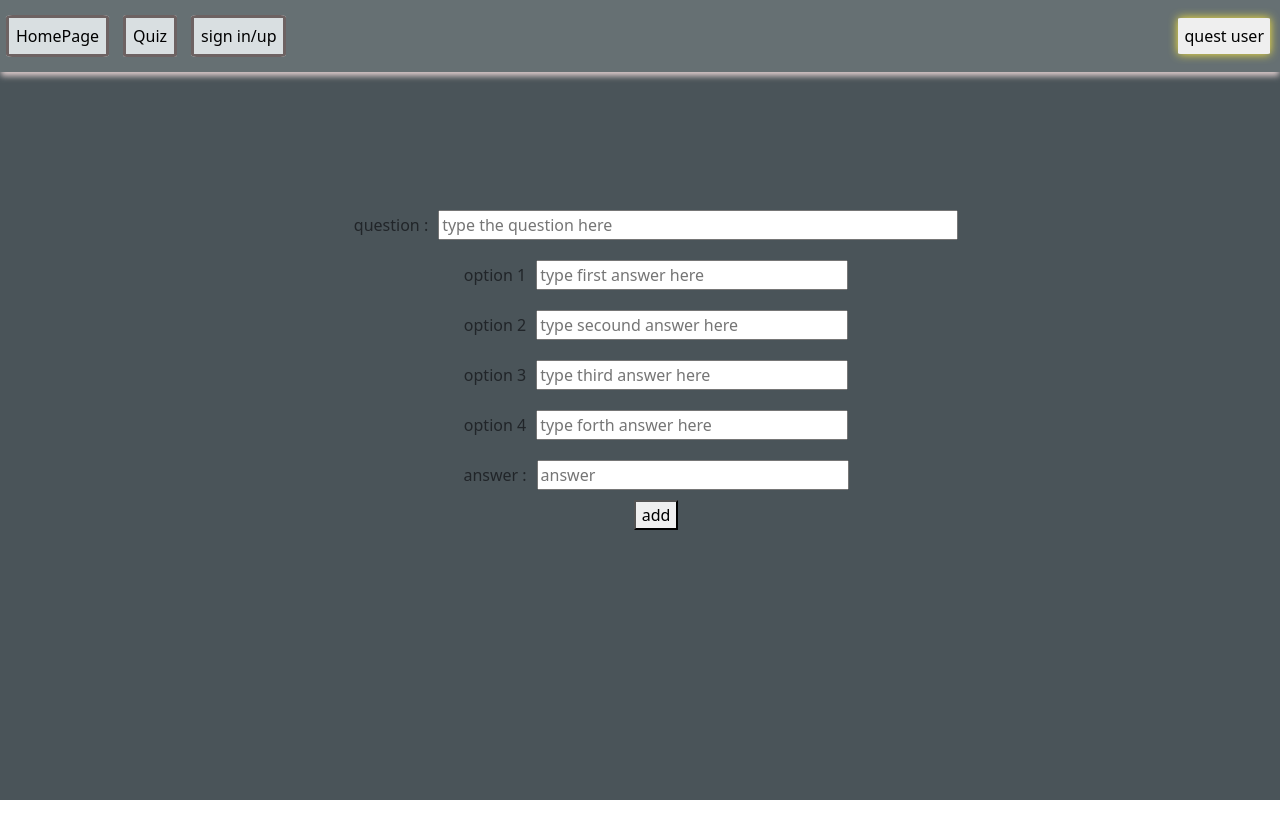
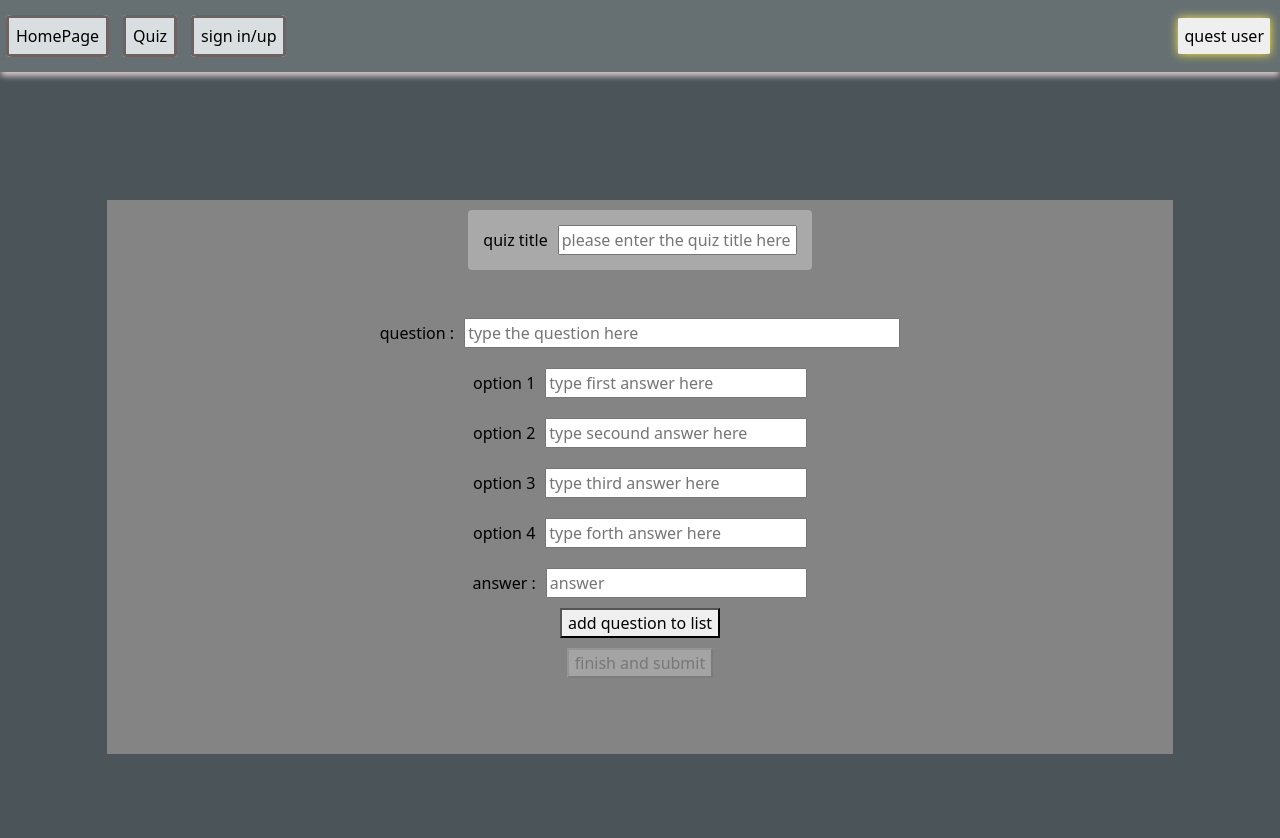
Before and after one commit to zahra-mohseni/learn-and-win, a Next.js app: page /quiz-manager in a window 1280 px wide. Shown: the top 838 px of the page. Before the commit the page ends 800 px from the top, so only its background shows below. Built offline with nearby package versions, Linux system fonts and the light colour scheme.

Commit message:
fixing adding quiz to db

```diff
--- a/components/navbar.tsx
+++ b/components/navbar.tsx
@@ -9,9 +9,13 @@ const Navbar = () => {
 
   if (typeof window !== "undefined" && window.localStorage) {
     let tok = localStorage.getItem("token");
+    let expireTime = localStorage.getItem("expiration");
     if (tok) {
       console.log("token find");
       ctx.logIn();
+    }
+    if (tok === "659473f4a608560a62f94660") {
+      ctx.managing();
     }
   }
 
@@ -49,6 +53,11 @@ const Navbar = () => {
             managing(homepage)
           </Link>
         )}
+        {ctx.manager && (
+          <Link className={styles["nav-item"]} href="/quiz-manager">
+            quiz manager
+          </Link>
+        )}
       </div>{" "}
       <button className={styles.button} onClick={logHandler}>
         {ctx.isLogedIn === false ? (
--- /dev/null
+++ b/components/question-show.tsx
@@ -0,0 +1,43 @@
+const QuestionShow = (props: any) => {
+  const deleteHandler = (e: React.MouseEvent, id: string) => {
+    props.onDelete({ order: true, id });
+  };
+  return (
+    <div
+      className="col-12 "
+      style={{
+        padding: 10,
+        display: "flex",
+        flexDirection: "column",
+        alignItems: "center",
+        marginBottom: 10,
+        margin: 20,
+        backgroundColor: "#c7b7b7",
+      }}
+    >
+      <h5>
+        {props.index + 1}) question : {props.data.question}
+      </h5>
+      <div className=" row col-10 d-flex flex-row justify-content-space-between">
+        <p className="col-sm-6 "> 1) {props.data.options[0]}</p>
+
+        <p className="col-sm-6 ">2) {props.data.options[1]}</p>
+      </div>
+      <div className=" row col-10 d-flex flex-row justify-content-space-between">
+        <p className="col-sm-6 ">3) {props.data.options[2]}</p>
+        <p className="col-sm-6 ">4) {props.data.options[3]}</p>
+      </div>
+
+      <p>answer : {props.data.answer}</p>
+      <button
+        style={{ margin: 4 }}
+        onClick={(e) => {
+          deleteHandler(e, props.data.id);
+        }}
+      >
+        delete question
+      </button>
+    </div>
+  );
+};
+export default QuestionShow;
--- a/pages/api/data-api.js
+++ b/pages/api/data-api.js
@@ -19,5 +19,21 @@ const handler = async (req, res) => {
       res.status(201).json({ message: "please enter correct data" });
     }
   }
+  if (req.method === "PUT") {
+    const data = req.body;
+    const quizData = data.quizArray;
+    const client = await MongoClient.connect(
+      "mongodb+srv://mohseniz25:PLsUGaAZOK6qkYsM@cluster0.sbiuujd.mongodb.net/test-questions?retryWrites=true&w=majority"
+    );
+    console.log(data);
+    const db = client.db();
+    const collection = await db.collection(data.title).insertOne({ quizData });
+    if (collection) {
+      res.status(200).json({ message: "data saved seccessfuly on server" });
+    } else {
+      res.status(201).json({ message: "could not save data on server" });
+    }
+  }
+  client.close();
 };
 export default handler;
--- a/pages/quiz-manager/index.tsx
+++ b/pages/quiz-manager/index.tsx
@@ -1,5 +1,7 @@
-import { FormEvent, useState, useRef } from "react";
+import { FormEvent, useState, useRef, useEffect } from "react";
 import styles from "../../styles/quiz-manager.module.css";
+import QuestionShow from "@/components/question-show";
+import axios from "axios";
 const QuizManager = () => {
   const [quizArray, setQuizArray] = useState<
     {
@@ -9,6 +11,7 @@ const QuizManager = () => {
       id: string;
     }[]
   >([]);
+  const title = useRef<HTMLInputElement>(null);
   const question = useRef<HTMLInputElement>(null);
   const option1 = useRef<HTMLInputElement>(null);
   const option2 = useRef<HTMLInputElement>(null);
@@ -17,20 +20,42 @@ const QuizManager = () => {
   const answer = useRef<HTMLInputElement>(null);
   const submitHandler = (e: FormEvent) => {
     e.preventDefault();
+    axios
+      .put("api/data-api", {
+        quizArray,
+        title: title.current?.value,
+      })
+      .then((response) => {
+        if (response.status === 200) {
+          console.log("response");
+          alert(response.data.message);
+        } else if (response.status === 201) {
+          alert(response.data.message);
+        }
+      });
+    question.current!.value = "";
+    option1.current!.value = "";
+    option2.current!.value = "";
+    option3.current!.value = "";
+    option4.current!.value = "";
+    answer.current!.value = "";
+    title.current!.value = "";
   };
   const addHandler = (e: any) => {
     e.preventDefault();
-    console.log("first");
+
     if (
-      question.current?.value !== null &&
-      option1.current?.value !== null &&
-      option2.current?.value !== null &&
-      option3.current?.value !== null &&
-      option4.current?.value !== null &&
-      answer.current?.value !== null
+      question.current?.value &&
+      option1.current?.value &&
+      option2.current?.value &&
+      option3.current?.value &&
+      option4.current?.value &&
+      answer.current?.value &&
+      title.current?.value
     ) {
       const data = [
         {
+          title: title.current!.value,
           question: question.current!.value,
           options: [
             option1.current!.value,
@@ -42,19 +67,53 @@ const QuizManager = () => {
           id: Math.random().toString(),
         },
       ];
+
       setQuizArray((prev) => prev!.concat(data));
     }
+    question.current!.value = "";
+    option1.current!.value = "";
+    option2.current!.value = "";
+    option3.current!.value = "";
+    option4.current!.value = "";
+    answer.current!.value = "";
   };
   console.log(quizArray);
+  const deleteHandler = (data: any) => {
+    console.log(data);
+    if (data.order === true) {
+      setQuizArray((prev) => prev.filter((item) => item.id !== data.id));
+    }
+  };
+
   return (
     <>
       {" "}
-      <form className={`${styles.form} ${"mx-auto"}`} onSubmit={submitHandler}>
-        <ul className={`${"mx-auto"} ${styles.ul}`}>
+      <form
+        className={`${styles.form} ${"mx-auto col-10"}`}
+        onSubmit={submitHandler}
+      >
+        <ul className={`${"mx-auto col-12"} ${styles.ul}`}>
+          <div
+            style={{
+              marginBottom: 38,
+              borderRadius: 4,
+              backgroundColor: "darkgrey",
+              padding: 15,
+            }}
+          >
+            <label style={{ marginRight: 10, color: "black" }} htmlFor="title">
+              quiz title
+            </label>
+            <input
+              ref={title}
+              id="title"
+              placeholder="please enter the quiz title here"
+            />
+          </div>
           <li className={`${styles.li} ${"col-12 mx-auto"}`}>
             <label
               htmlFor="question"
-              style={{ marginRight: 10, color: "#fff1f1;" }}
+              style={{ marginRight: 10, color: "black" }}
             >
               question :
             </label>
@@ -67,7 +126,7 @@ const QuizManager = () => {
           </li>
           <li className={`${styles.li} ${"col-12 mx-auto"}`}>
             <label
-              style={{ marginRight: 10, color: "#fff1f1;" }}
+              style={{ marginRight: 10, color: "black" }}
               htmlFor="answer1"
             >
               option 1
@@ -81,7 +140,7 @@ const QuizManager = () => {
           </li>
           <li className={`${styles.li} ${"col-12 mx-auto"}`}>
             <label
-              style={{ marginRight: 10, color: "#fff1f1;" }}
+              style={{ marginRight: 10, color: "black" }}
               htmlFor="answer2"
             >
               option 2
@@ -95,7 +154,7 @@ const QuizManager = () => {
           </li>
           <li className={`${styles.li} ${"col-12 mx-auto"}`}>
             <label
-              style={{ marginRight: 10, color: "#fff1f1;" }}
+              style={{ marginRight: 10, color: "black" }}
               htmlFor="answer3"
             >
               option 3
@@ -109,7 +168,7 @@ const QuizManager = () => {
           </li>
           <li className={`${styles.li} ${"col-12 mx-auto"}`}>
             <label
-              style={{ marginRight: 10, color: "#fff1f1;" }}
+              style={{ marginRight: 10, color: "black" }}
               htmlFor="answer4"
             >
               option 4
@@ -123,7 +182,7 @@ const QuizManager = () => {
           </li>
           <li className={`${styles.li} ${"col-12 mx-auto"}`}>
             <label
-              style={{ marginRight: 10, color: "#fff1f1;" }}
+              style={{ marginRight: 10, color: "black" }}
               htmlFor="answer4"
             >
               answer :{" "}
@@ -135,7 +194,23 @@ const QuizManager = () => {
               className="col-lg-3 col-md-4 col-sm-5 col-7"
             />
           </li>
-          <button onClick={addHandler}>add</button>
+          <button onClick={addHandler}>add question to list</button>
+          {quizArray.map((item, index) => (
+            <QuestionShow
+              key={item.id}
+              data={item}
+              onDelete={deleteHandler}
+              index={index}
+            />
+          ))}
+
+          <button
+            type="submit"
+            style={{ marginBottom: 50, marginTop: 10 }}
+            disabled={quizArray.length === 0 ? true : false}
+          >
+            finish and submit
+          </button>
         </ul>
       </form>
     </>
--- a/styles/quiz-manager.module.css
+++ b/styles/quiz-manager.module.css
@@ -1,10 +1,14 @@
 .form {
   margin-top: 200px;
+  margin-bottom: 100px;
+  padding: 10px;
+  background-color: rgb(133 132 132);
 }
 .ul {
   display: flex;
   flex-direction: column;
   align-items: center;
+  padding: 0;
 }
 .li {
   display: flex;
```
